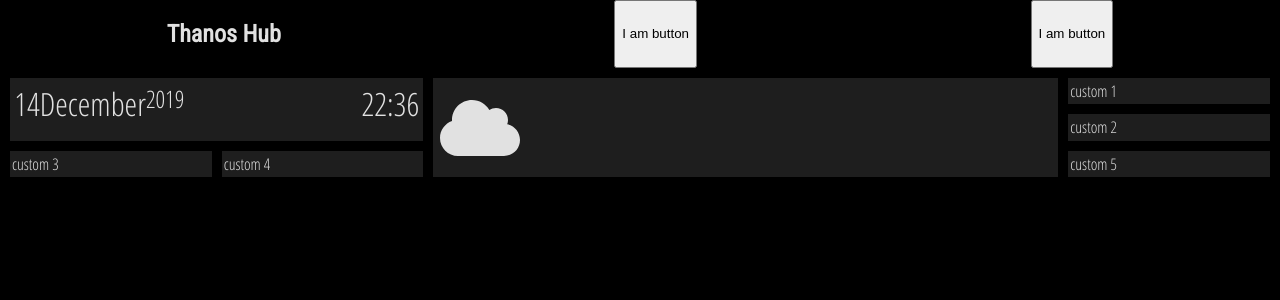
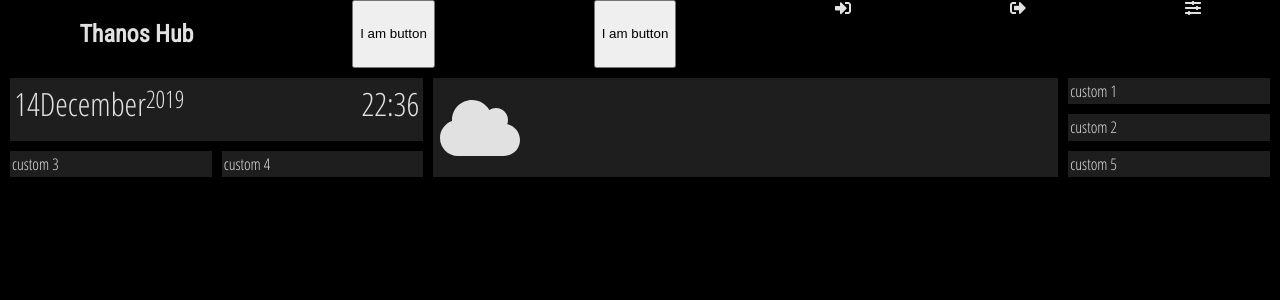
Before and after one commit to spage87/thanoshub, a React (Create React App) app in the folder reactjs/: page / in a window 1280 px wide. Shown: the top 300 px of the page. Built offline with nearby package versions, Linux system fonts and the light colour scheme.

Commit message:
Header Icons

```diff
--- a/reactjs/src/Components/Header/Header.tsx
+++ b/reactjs/src/Components/Header/Header.tsx
@@ -1,6 +1,12 @@
 import React, { FC } from "react";
 import styled from "styled-components";
 import Button from "../Button/Button";
+import { FontAwesomeIcon } from "@fortawesome/react-fontawesome";
+import {
+  faSlidersH,
+  faSignInAlt,
+  faSignOutAlt
+} from "@fortawesome/free-solid-svg-icons";
 
 const Wrapper = styled.section`
   display: flex;
@@ -18,6 +24,9 @@
       <Title>Thanos Hub</Title>
       <Button />
       <Button />
+      <FontAwesomeIcon icon={faSignInAlt} />
+      <FontAwesomeIcon icon={faSignOutAlt} />
+      <FontAwesomeIcon icon={faSlidersH} />
     </Wrapper>
   );
 };
```
